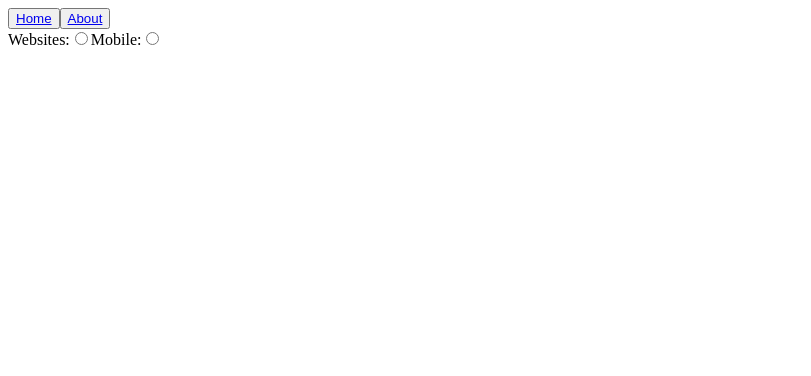
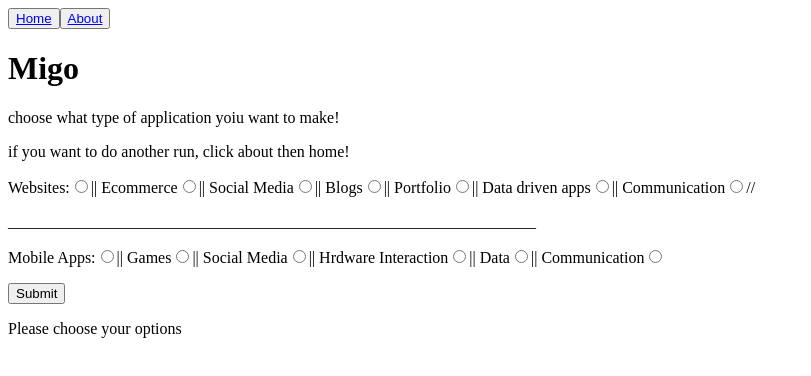
Before and after one commit to Corvu-s/Migo, a React (Create React App) app: page / in a window 1280 px wide. Shown: the top 376 px of the page, without its empty margins (0-811 px from the left). Built offline with nearby package versions, Linux system fonts and the light colour scheme.

Commit message:
all buttons done, styling next

```diff
--- a/src/App.js
+++ b/src/App.js
@@ -1,11 +1,53 @@
 import React, { Component } from "react";
 import Form from "./components/Form";
-
+import Title from "./components/title";
+import Display from "./components/Display";
 class App extends Component {
+  state = {
+    website: false,
+    app: false,
+    hasSubmitted: false,
+    topLevel: undefined,
+    bottomLevel: undefined
+  };
+  getData = async event => {
+    event.preventDefault();
+    const top = event.target.elements.top.value;
+    if (top === "website") {
+      const bottom = event.target.elements.underWeb.value;
+    } else {
+      const bottom = event.target.elements.underApp.value;
+    }
+    const api_call = await fetch(`     `);
+    const data = await api_call.json();
+    console.log(data);
+    if (top === "website") {
+      this.setState({
+        website: true,
+        app: false,
+        topLevel: data,
+        bottomLevel: data
+      });
+    } else if (top === "mobile") {
+      this.setState({
+        app: true,
+        website: false,
+        topLevel: data,
+        bottomLevel: data
+      });
+    }
+  };
   render() {
     return (
       <div>
-        <Form />
+        <Title />
+        <Form getData={this.getData} />
+        <Display
+          app={this.state.app}
+          website={this.state.website}
+          top={this.state.topLevel}
+          bottom={this.state.bottomLevel}
+        />
       </div>
     );
   }
--- a/src/components/About.js
+++ b/src/components/About.js
@@ -1,6 +1,11 @@
 import React from "react";
 
 function About() {
-  return <p>This project was made by :</p>;
+  return (
+    <div>
+      <h1>About</h1>
+      <p>This project was made by :</p>
+    </div>
+  );
 }
 export default About;
--- /dev/null
+++ b/src/components/Display.js
@@ -0,0 +1,13 @@
+import React from "react";
+
+function Display(props) {
+  if (props.website) {
+    return <p>website</p>;
+  } else if (props.app) {
+    return <p>mobile</p>;
+  } else {
+    return <p>Please choose your options</p>;
+  }
+}
+
+export default Display;
--- a/src/components/Form.js
+++ b/src/components/Form.js
@@ -1,15 +1,42 @@
 import React from "react";
+import Button from "react-bootstrap/Button";
+const Form = props => (
+  <form onSubmit={props.getData}>
+    <label>
+      Websites:
+      <input type="radio" name="top" value="website" />
+      || Ecommerce
+      <input type="radio" name="underWeb" value="ecommerce" />
+      || Social Media
+      <input type="radio" name="underWeb" value="social " />
+      || Blogs
+      <input type="radio" name="underWeb" value="blogs" />
+      || Portfolio
+      <input type="radio" name="underWeb" value="portfolio" />
+      || Data driven apps
+      <input type="radio" name="underWeb" value="data " />
+      || Communication
+      <input type="radio" name="underWeb" value="communication" />
+      //
+      <p> __________________________________________________________________</p>
+    </label>
+    <label>
+      Mobile Apps:
+      <input type="radio" name="top" value="mobile" />
+      || Games
+      <input type="radio" name="underApp" value="games" />
+      || Social Media
+      <input type="radio" name="underApp" value="appsocial" />
+      || Hrdware Interaction
+      <input type="radio" name="underApp" value="apphardware" />
+      || Data
+      <input type="radio" name="underApp" value="appdata" />
+      || Communication
+      <input type="radio" name="underApp" value="appcommunication" />
+    </label>
+    <p />
+    <Button>Submit</Button>
+  </form>
+);
 
-function Form() {
-  return (
-    <form>
-      <label>
-        Websites:
-        <input type="radio" name="top" value="website" />
-        Mobile:
-        <input type="radio" name="top" value="Mobile" />
-      </label>
-    </form>
-  );
-}
 export default Form;
--- a/src/components/title.js
+++ b/src/components/title.js
@@ -4,6 +4,7 @@ function Title() {
     <div>
       <h1>Migo</h1>
       <p>choose what type of application yoiu want to make!</p>
+      <p>if you want to do another run, click about then home!</p>
     </div>
   );
 }
```
Also changed, not shown: src/components/styles.css (added).
